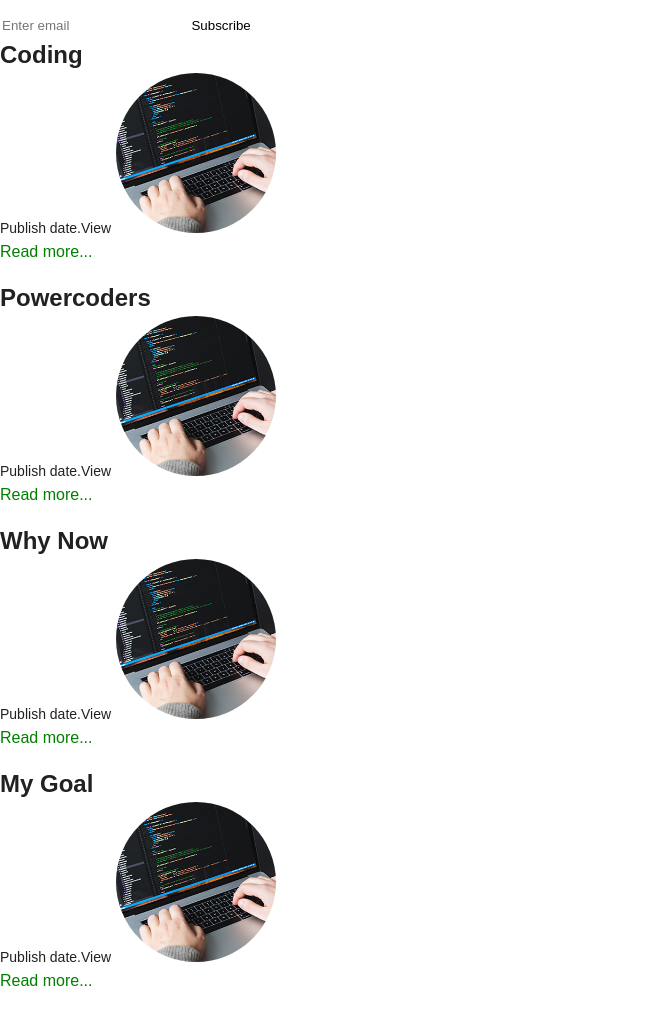
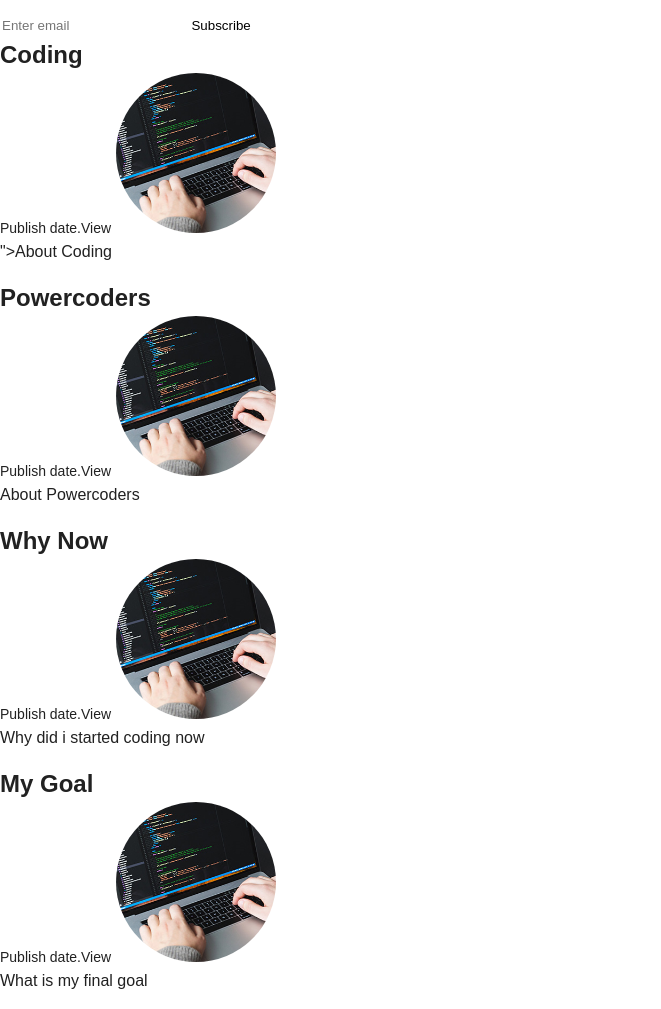
Before and after one commit to nikapapo/dev-blog, a plain HTML site: page posts/_posts-template.html in a window 1280 px wide. Shown: the part 75-1084 px from the top of the page, without its empty margins (0-661 px from the left). Drawn offline with Linux system fonts and the light colour scheme; files whose address does not match are found by name.

Commit message:
myblogfirst

```diff
--- a/posts/_posts-template.html
+++ b/posts/_posts-template.html
@@ -22,7 +22,7 @@
       <h2>Coding</h2>
       <small>Publish date.View</small>
       <figurre><img src="..\assets\img\blog-post-thumb-1.jpg" alt="Coding image"></figurre>
-      <p><a href="_posts-template.html">Read more...</a>
+      <p>">About Coding
        </p>
     </section>
 
@@ -30,7 +30,7 @@
       <h2>Powercoders</h2>
       <small>Publish date.View</small>
       <figurre><img src="..\assets\img\blog-post-thumb-1.jpg" alt="Coding image"></figurre>
-      <p><a href="_posts-template.html">Read more...</a>
+      <p>About Powercoders
        </p>
     </section>
 
@@ -38,7 +38,7 @@
       <h2>Why Now</h2>
       <small>Publish date.View</small>
       <figurre><img src="..\assets\img\blog-post-thumb-1.jpg" alt="Coding image"></figurre>
-      <p><a href="_posts-template.html">Read more...</a>
+      <p>Why did i started coding now
        </p>
     </section>
 
@@ -46,7 +46,7 @@
       <h2>My Goal</h2>
       <small>Publish date.View</small>
       <figurre><img src="..\assets\img\blog-post-thumb-1.jpg" alt="Coding image"></figurre>
-      <p><a href="_posts-template.html">Read more...</a>
+      <p>What is my final goal
        </p>
     </section>
   </main>
```
Also changed, not shown: index.html (+4 -4 lines).
